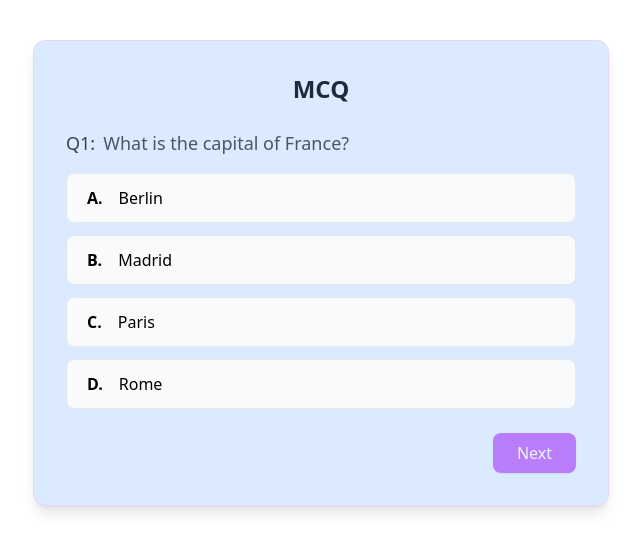
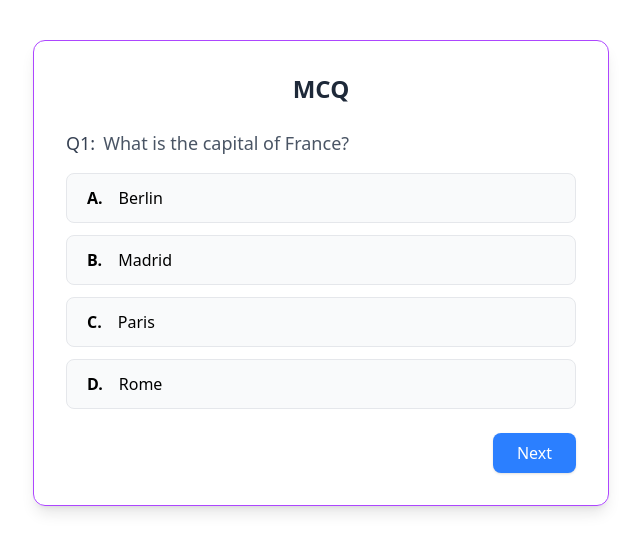
Before and after one commit to yarrowtech/EECTryouts, a React (Vite) app in the folder website/: page / in a window 1280 px wide. Shown: the top 552 px of the page, without its empty margins (319-959 px from the left). Built offline with nearby package versions, Linux system fonts and the light colour scheme.

Commit message:
added more color to the mcq and update the code

```diff
--- a/website/src/games/mcq.jsx
+++ b/website/src/games/mcq.jsx
@@ -36,7 +36,7 @@
   const q = questions[current];
 
   return (
-    <div className="max-w-xl mx-auto mt-10 bg-blue-100 rounded-xl shadow-lg p-8 border border-purple-200">
+    <div className="max-w-xl mx-auto mt-10 bg-white-100 rounded-xl shadow-lg p-8 border border-purple-500">
       <h2 className="text-2xl font-bold text-gray-800 mb-6 text-center">MCQ</h2>
       <div className="mb-4">
         <span className="text-lg font-medium text-gray-700">Q{current + 1}:</span>
@@ -64,13 +64,11 @@
         {current < questions.length - 1 ? (
           <button
             onClick={handleNext}
-            className="px-6 py-2 bg-purple-600 text-white rounded-lg shadow hover:bg-purple-700 transition-all disabled:opacity-50"
-            disabled={selected === null}
-          >
+            className="px-6 py-2 bg-blue-500 text-white rounded-lg shadow hover:bg-blue-600 transition-all disabled:opacity-50"          >
             Next
           </button>
         ) : selected !== null && (
-          <span className="text-xl font-semibold text-purple-700">Completed!</span>
+          <span className="text-xl font-semibold text-purple-700"></span>
         )}
       </div>
     </div>
```
